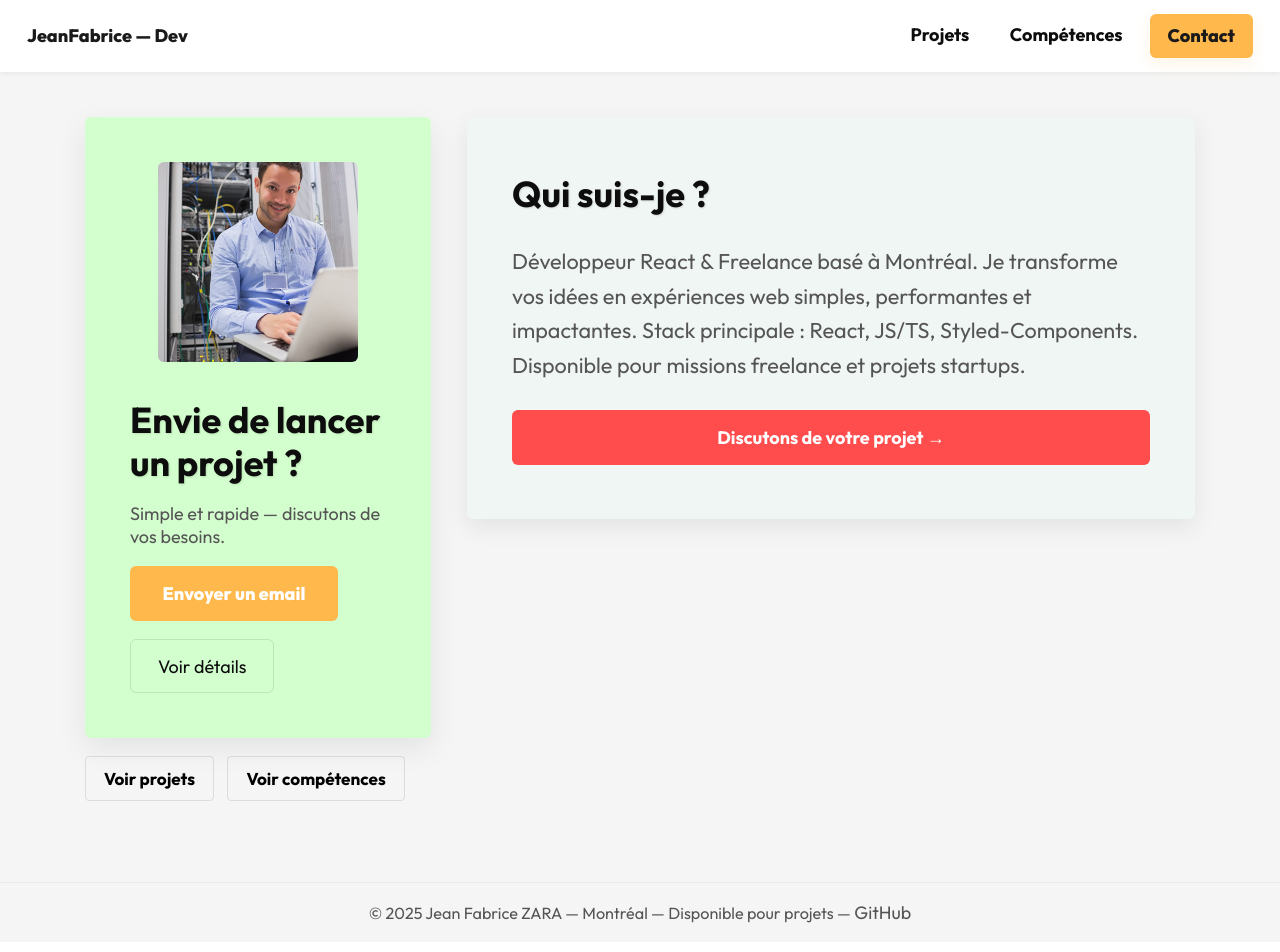
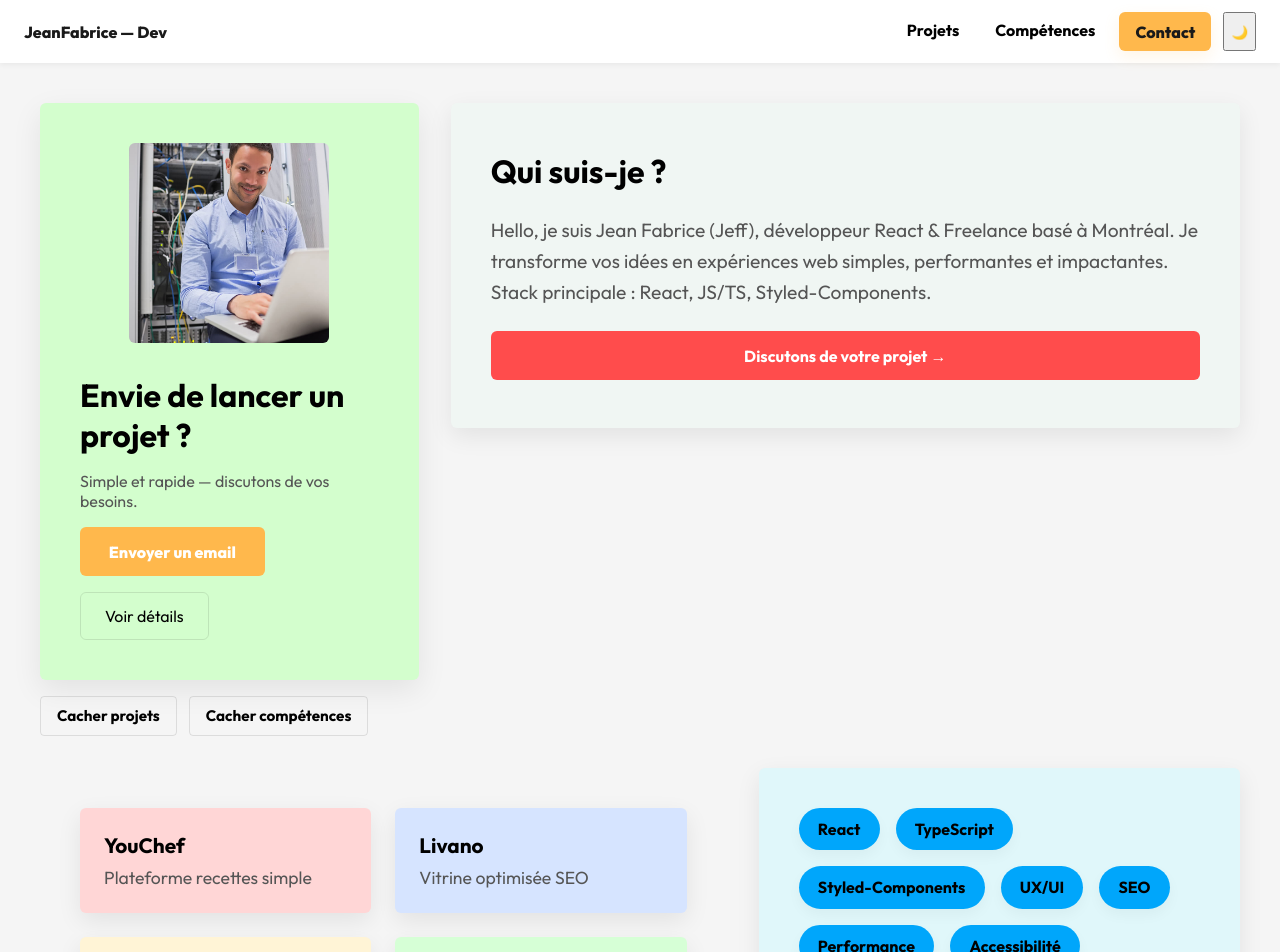
Before and after one commit to jfzara/JeffZaraPortfolio2025, a React (Vite) app: page / in a window 1280 px wide. Shown: the top 952 px of the page. Built offline with nearby package versions, Linux system fonts and the light colour scheme.

Commit message:
better design

```diff
--- a/src/components/AboutCard.jsx
+++ b/src/components/AboutCard.jsx
@@ -1,12 +1,11 @@
 import React from "react";
 import styled from "styled-components";
-import { theme } from "../theme";
 
 const Card = styled.article`
   width: 100%;
   padding: 3rem 2.5rem;
-  border-radius: ${theme.radius};
-  box-shadow: 0 8px 25px rgba(0, 0, 0, 0.08);
+  border-radius: ${p => p.theme.radius};
+  box-shadow: 0 8px 25px rgba(0,0,0,0.08);
   display: flex;
   flex-direction: column;
   gap: 1.5rem;
@@ -22,14 +21,14 @@ const Short = styled.p`
   font-size: 1.2rem;
   line-height: 1.6;
   margin: 0;
-  color: ${theme.colors.muted};
+  color: ${p => p.theme.colors.muted};
 `;
 
 const Action = styled.a`
   display: inline-block;
   padding: 0.9rem 1.6rem;
-  border-radius: ${theme.radius};
-  background: ${theme.colors.accent2};
+  border-radius: ${p => p.theme.radius};
+  background: ${p => p.theme.colors.accent2};
   color: #fff;
   font-weight: 700;
   text-decoration: none;
@@ -42,7 +41,7 @@ export default function AboutCard() {
     <Card role="region" aria-label="À propos">
       <Title tabIndex="0">Qui suis-je ?</Title>
       <Short tabIndex="0">
-        Développeur React & Freelance basé à Montréal. Je transforme vos idées en expériences web simples, performantes et impactantes. Stack principale : React, JS/TS, Styled-Components. Disponible pour missions freelance et projets startups.
+        Hello, je suis Jean Fabrice (Jeff), développeur React & Freelance basé à Montréal. Je transforme vos idées en expériences web simples, performantes et impactantes. Stack principale : React, JS/TS, Styled-Components.
       </Short>
       <Action href="#contact">Discutons de votre projet →</Action>
     </Card>
--- a/src/components/BentoGrid.jsx
+++ b/src/components/BentoGrid.jsx
@@ -44,7 +44,6 @@ const Toggles = styled.div`
   }
 `;
 
-// Animation pour fade
 const fadeIn = keyframes`
   from { opacity: 0; transform: translateY(20px); }
   to { opacity: 1; transform: translateY(0); }
--- a/src/components/ContactCard.jsx
+++ b/src/components/ContactCard.jsx
@@ -1,6 +1,5 @@
 import React from "react";
 import styled from "styled-components";
-import { theme } from "../theme";
 import photo from "../assets/photo-technicien.jpeg";
 
 const Card = styled.article`
@@ -8,8 +7,8 @@ const Card = styled.article`
   flex-wrap: wrap;
   gap: 2rem;
   padding: 2.5rem;
-  border-radius: ${theme.radius};
-  background: ${theme.colors.contact};
+  border-radius: ${p => p.theme.radius};
+  background: ${p => p.theme.colors.contact};
   box-shadow: 0 10px 30px rgba(0,0,0,0.08);
   align-items: center;
   justify-content: center;
@@ -18,7 +17,7 @@ const Card = styled.article`
 const Photo = styled.img`
   width: 200px;
   height: 200px;
-  border-radius: ${theme.radius};
+  border-radius: ${p => p.theme.radius};
   object-fit: cover;
   @media(max-width: 900px){ width:150px; height:150px; }
 `;
@@ -30,20 +29,26 @@ const Content = styled.div`
 `;
 
 const Headline = styled.h1` margin:0; font-size:2rem; `;
-const Tagline = styled.p` margin:0; color:${theme.colors.muted}; `;
-const Actions = styled.div` display:flex; gap:1rem; flex-wrap:wrap; `;
+const Tagline = styled.p` margin:0; color:${p => p.theme.colors.muted}; `;
+
+const Actions = styled.div`
+  display:flex;
+  gap:1rem;
+  flex-wrap:wrap;
+`;
 
 const Primary = styled.a`
   padding: 0.9rem 1.8rem;
-  border-radius:${theme.radius};
-  background: ${theme.colors.cta};
+  border-radius:${p => p.theme.radius};
+  background: ${p => p.theme.colors.cta};
   color:#fff;
   font-weight:800;
   &:hover { transform: translateY(-2px); filter: brightness(1.05); }
 `;
+
 const Secondary = styled.a`
   padding:0.8rem 1.5rem;
-  border-radius:${theme.radius};
+  border-radius:${p => p.theme.radius};
   border:1px solid rgba(0,0,0,0.1);
   &:hover{ background: rgba(0,0,0,0.03); }
 `;
--- a/src/components/Footer.jsx
+++ b/src/components/Footer.jsx
@@ -1,11 +1,10 @@
 import React from "react";
 import styled from "styled-components";
-import { theme } from "../theme";
 
 const Wrap = styled.footer`
   padding: 1rem;
   text-align:center;
-  color:${theme.colors.muted};
+  color:${p => p.theme.colors.muted};
   font-size:0.9rem;
   border-top:1px solid rgba(0,0,0,0.05);
 `;
@@ -13,7 +12,8 @@ const Wrap = styled.footer`
 export default function Footer() {
   return (
     <Wrap aria-label="Pied de page">
-      © 2025 Jean Fabrice ZARA — Montréal — Disponible pour projets — <a href="https://github.com/zarajeanfabrice" target="_blank" rel="noreferrer">GitHub</a>
+      © 2025 Jean Fabrice ZARA — Montréal — Disponible pour projets —
+      <a href="https://github.com/zarajeanfabrice" target="_blank" rel="noreferrer"> GitHub</a>
     </Wrap>
   );
 }
--- a/src/components/Layout.jsx
+++ b/src/components/Layout.jsx
@@ -2,11 +2,10 @@ import React from "react";
 import styled from "styled-components";
 import Navbar from "./Navbar";
 import Footer from "./Footer";
-import { theme } from "../theme";
 
 const Page = styled.div`
   min-height: 100vh;
-  background: ${theme.colors.bg};
+  background: ${p => p.theme.colors.bg};
   display: flex;
   flex-direction: column;
 `;
@@ -18,10 +17,10 @@ const Main = styled.main`
   padding: 1rem;
 `;
 
-export default function Layout({ children }) {
+export default function Layout({ children, toggleTheme }) {
   return (
     <Page>
-      <Navbar />
+      <Navbar toggleTheme={toggleTheme} />
       <Main className="container">{children}</Main>
       <Footer />
     </Page>
--- a/src/components/Navbar.jsx
+++ b/src/components/Navbar.jsx
@@ -1,6 +1,5 @@
 import React from "react";
 import styled from "styled-components";
-import { theme } from "../theme";
 
 const Nav = styled.nav`
   display:flex;
@@ -17,28 +16,28 @@ const Nav = styled.nav`
 const Brand = styled.a`
   font-weight:800;
   font-size:1rem;
-  color:${theme.colors.text};
+  color:${p => p.theme.colors.text};
 `;
 
 const Actions = styled.div` display:flex; gap:0.75rem; `;
 const Link = styled.a`
   padding:0.5rem 0.75rem;
-  border-radius:${theme.radius};
+  border-radius:${p => p.theme.radius};
   font-weight:700;
   &:hover{ background: rgba(0,0,0,0.03); transform:translateY(-1px); }
 `;
 
 const CTA = styled.a`
   padding:0.6rem 1rem;
-  border-radius:${theme.radius};
+  border-radius:${p => p.theme.radius};
   font-weight:800;
-  background:${theme.colors.cta};
-  color:${theme.colors.text};
+  background:${p => p.theme.colors.cta};
+  color:${p => p.theme.colors.text};
   box-shadow:0 6px 16px rgba(255,184,76,0.14);
   &:hover{ transform: translateY(-2px); filter:brightness(1.02); }
 `;
 
-export default function Navbar() {
+export default function Navbar({ toggleTheme }) {
   return (
     <Nav aria-label="Navigation principale">
       <Brand href="#home">JeanFabrice — Dev</Brand>
@@ -46,6 +45,7 @@ export default function Navbar() {
         <Link href="#projects">Projets</Link>
         <Link href="#skills">Compétences</Link>
         <CTA href="#contact">Contact</CTA>
+        <button onClick={toggleTheme}>🌙</button>
       </Actions>
     </Nav>
   );
--- a/src/components/ProjectsCard.jsx
+++ b/src/components/ProjectsCard.jsx
@@ -1,6 +1,5 @@
 import React from "react";
 import styled from "styled-components";
-import { theme } from "../theme";
 
 const Wrap = styled.article`
   width: 100%;
@@ -18,35 +17,24 @@ const Grid = styled.div`
 
 const Tile = styled.div`
   padding: 1.5rem;
-  border-radius: ${theme.radius};
+  border-radius: ${p => p.theme.radius};
   display: flex;
   flex-direction: column;
   justify-content: space-between;
   box-shadow: 0 8px 25px rgba(0,0,0,0.08);
-  background: ${p => p.color || theme.colors.bg};
+  background: ${p => p.color || p.theme.colors.bg};
   transition: transform 0.25s ease, filter 0.25s ease;
-  &:hover {
-    transform: translateY(-4px);
-    filter: brightness(1.05);
-  }
+  &:hover { transform: translateY(-4px); filter: brightness(1.05); }
 `;
 
-const Title = styled.h3`
-  margin: 0 0 0.5rem 0;
-  font-size: 1.3rem;
-`;
-
-const Sub = styled.p`
-  margin: 0;
-  font-size: 1.1rem;
-  color: ${theme.colors.muted};
-`;
+const Title = styled.h3` margin: 0 0 0.5rem 0; font-size: 1.3rem; `;
+const Sub = styled.p` margin: 0; font-size: 1.1rem; color:${p => p.theme.colors.muted}; `;
 
 const ViewAll = styled.a`
   display: inline-block;
   padding: 0.9rem 1.6rem;
-  border-radius: ${theme.radius};
-  background: ${theme.colors.cta};
+  border-radius: ${p => p.theme.radius};
+  background: ${p => p.theme.colors.cta};
   font-weight: 800;
   color: #fff;
   text-decoration: none;
@@ -57,10 +45,10 @@ const ViewAll = styled.a`
 
 export default function ProjectsCard() {
   const items = [
-    { t: "YouChef", s: "Plateforme recettes simple", color: theme.colors.project1 },
-    { t: "Livano", s: "Vitrine optimisée SEO", color: theme.colors.project2 },
-    { t: "CI/CD", s: "Déploiements fiables", color: theme.colors.project3 },
-    { t: "Prototype", s: "MVP testé", color: theme.colors.project4 }
+    { t: "YouChef", s: "Plateforme recettes simple", color: p => p.theme.colors.project1 },
+    { t: "Livano", s: "Vitrine optimisée SEO", color: p => p.theme.colors.project2 },
+    { t: "CI/CD", s: "Déploiements fiables", color: p => p.theme.colors.project3 },
+    { t: "Prototype", s: "MVP testé", color: p => p.theme.colors.project4 }
   ];
 
   return (
--- a/src/components/SkillsCard.jsx
+++ b/src/components/SkillsCard.jsx
@@ -1,12 +1,11 @@
 import React from "react";
 import styled from "styled-components";
-import { theme } from "../theme";
 
 const Card = styled.article`
   width: 100%;
   padding: 2.5rem;
-  border-radius: ${theme.radius};
-  background: ${theme.colors.skills};
+  border-radius: ${p => p.theme.radius};
+  background: ${p => p.theme.colors.skills};
   box-shadow: 0 8px 25px rgba(0,0,0,0.08);
   display: flex;
   flex-direction: column;
@@ -22,7 +21,7 @@ const Row = styled.div`
 const Badge = styled.span`
   padding: 0.7rem 1.2rem;
   border-radius: 999px;
-  background: ${theme.colors.accent};
+  background: ${p => p.theme.colors.accent};
   font-weight: 700;
   box-shadow: 0 6px 14px rgba(0,0,0,0.04);
   transition: transform 0.2s ease;
--- a/src/global.css
+++ b/src/global.css
@@ -1,41 +1,12 @@
 @import url('https://fonts.googleapis.com/css2?family=Outfit:wght@300;400;600;700;800&display=swap');
 
 :root {
-  --accent: #D3FECD;
-  --cta: #FFB84C;
-  --accent2: #00A6FB;
-  --bg: #FFFFFF;
-  --text: #0D0D0D;
-  --muted: #374151;
-  --radius: 3px;
-  --gap: 1rem;
+  --transition: all 0.4s ease;
 }
 
 * { box-sizing: border-box; }
-html, body, #root { height: 100%; margin: 0; background: var(--bg); color: var(--text); font-family: 'Outfit', sans-serif; }
+html, body, #root { height: 100%; margin:0; font-family:'Outfit', sans-serif; }
 a { color: inherit; text-decoration: none; }
-button { font-family: inherit; }
-h1,h2 { text-shadow: 1px 1px 2px rgba(0,0,0,0.12); }
+button { font-family: inherit; cursor: pointer; }
+h1,h2,h3 { margin:0; }
 :focus { outline: 3px solid rgba(0,166,251,0.15); outline-offset: 3px; }
-
-/* utility */
-.hidden { display: none !important; }
-.container { max-width: 1200px; margin: 0 auto; padding: 1rem; }
-
-html, body {
-  font-size: 18px; /* taille de base plus grande */
-}
-
-h1 {
-  font-size: 2.2rem;
-  line-height: 1.2;
-}
-
-h2 {
-  font-size: 1.8rem;
-  line-height: 1.3;
-}
-
-p, span, a, button {
-  font-size: 1rem; /* plus lisible */
-}
--- a/src/main.jsx
+++ b/src/main.jsx
@@ -1,16 +1,19 @@
-// src/main.jsx
 import React, { useState } from "react";
 import { createRoot } from "react-dom/client";
+import { ThemeProvider } from "styled-components";
 import Layout from "./components/Layout";
 import BentoGrid from "./components/BentoGrid";
-import "./global.css"; // ou global.css si tu as déjà ton CSS global
+import { lightTheme, darkTheme } from "./theme";
+import "./global.css";
 
 function App() {
-  const [showProjects, setShowProjects] = useState(false);
-  const [showSkills, setShowSkills] = useState(false);
+  const [showProjects, setShowProjects] = useState(true);
+  const [showSkills, setShowSkills] = useState(true);
+  const [darkMode, setDarkMode] = useState(false);
 
   return (
-    <Layout>
+    <ThemeProvider theme={darkMode ? darkTheme : lightTheme}>
+      <Layout toggleTheme={() => setDarkMode(d => !d)}>
         <BentoGrid
           showProjects={showProjects}
           setShowProjects={setShowProjects}
@@ -18,6 +21,7 @@ function App() {
           setShowSkills={setShowSkills}
         />
       </Layout>
+    </ThemeProvider>
   );
 }
 
--- a/src/theme.js
+++ b/src/theme.js
@@ -1,4 +1,5 @@
-export const theme = {
+// theme.js
+export const lightTheme = {
   colors: {
     accent: "#00A6FB",
     accent2: "#FF4C4C",
@@ -17,3 +18,23 @@ export const theme = {
   gap: "1.5rem",
   transition: "all 0.3s ease"
 };
+
+export const darkTheme = {
+  colors: {
+    accent: "#00A6FB",
+    accent2: "#FF4C4C",
+    cta: "#FFB84C",
+    bg: "#1a1a2e",
+    text: "#F5F5F5",
+    muted: "#ccc",
+    contact: "#1b2f2b80",
+    skills: "#142f3c80",
+    project1: "#332222",
+    project2: "#223344",
+    project3: "#334422",
+    project4: "#223322"
+  },
+  radius: "6px",
+  gap: "1.5rem",
+  transition: "all 0.3s ease"
+};
```
Lines whose indentation alone changed are shown as unchanged.
